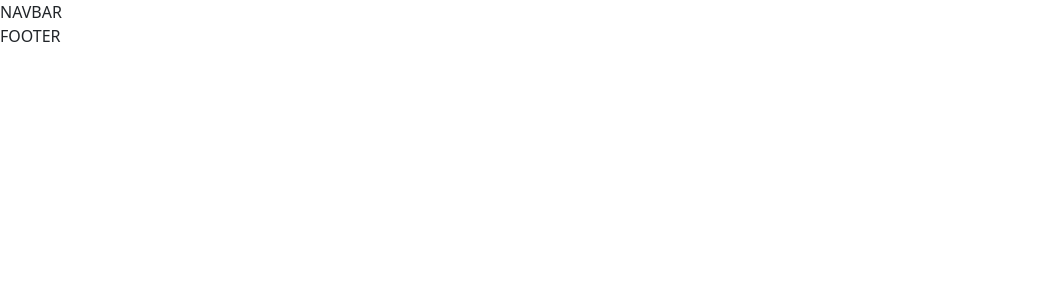
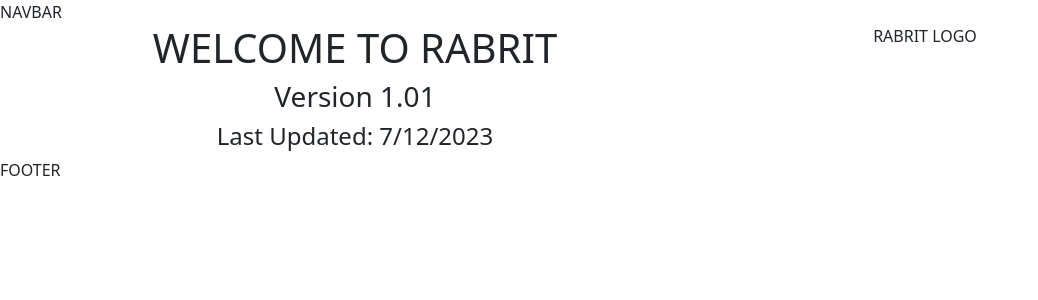
Before and after one commit to bsovic23/duplicate-check, a React (Create React App) app in the folder client/: page / in a window 1280 px wide. Shown: the top 300 px of the page, without its empty margins (0-1038 px from the left). Built offline with nearby package versions, Linux system fonts and the light colour scheme.

Commit message:
updated homepage structure

```diff
--- a/client/src/pages/Home.js
+++ b/client/src/pages/Home.js
@@ -1,11 +1,5 @@
 import React from 'react';
-
-// TEST COMPONENT / PAGE SECTION BELOW
-
-import DuplicateCheckImport from '../components/DuplicateCheck/DuplicateCheckImport';
-import DuplicateCheckForm from '../components/DuplicateCheck/DuplicateCheckForm';
-
-// TEST COMPONENT / PAGE SECTION ABOVE ^^^
+import 'bootstrap/dist/css/bootstrap.min.css';
 
 const Home = () => {
     return(
@@ -14,7 +8,18 @@ const Home = () => {
                 <div>NAVBAR</div>
             </header>
            <section>
-
+            <div class="container text-center">
+                    <div class="row align-items-start">
+                        <div class="col">
+                            <h1>WELCOME TO RABRIT</h1>
+                            <h3>Version 1.01</h3>
+                            <h4>Last Updated: 7/12/2023</h4>
+                        </div>
+                        <div class="col">
+                            RABRIT LOGO
+                        </div>
+                    </div>
+                </div>
            </section>
             <footer class='footer'>
                 FOOTER
```
Also changed, not shown: client/src/utils/duplicate-check-fx.js (+10 -0 lines).
